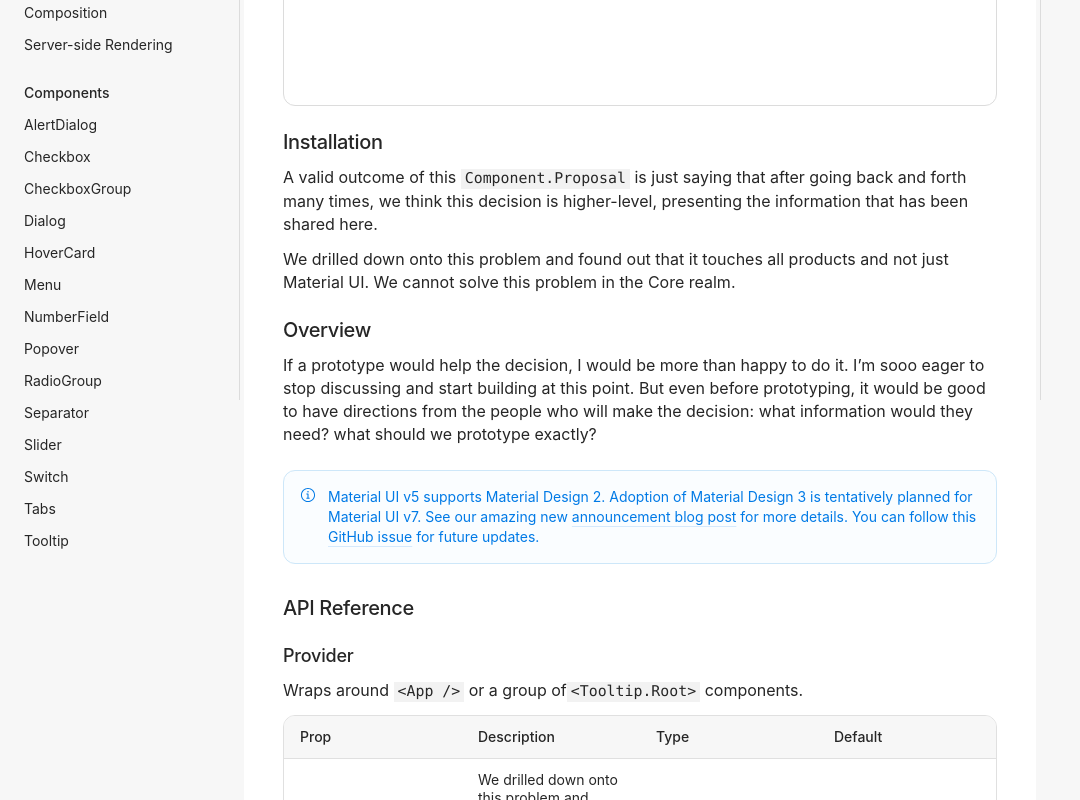
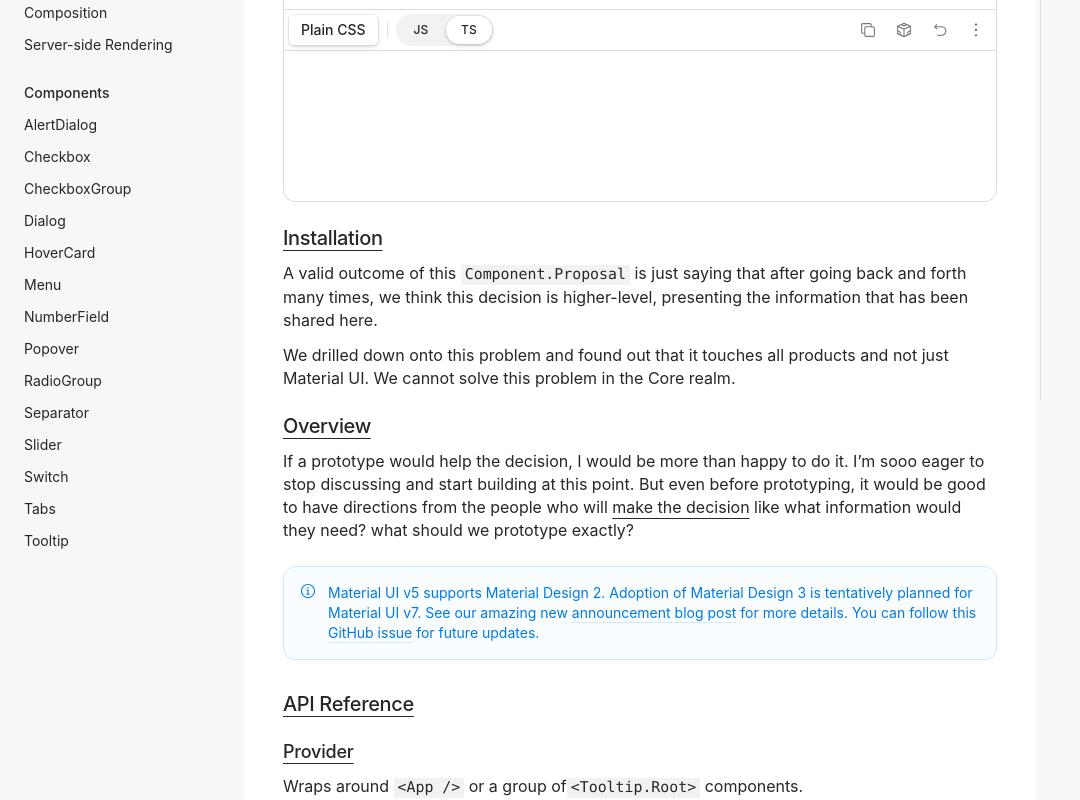
Before and after one commit to colmtuite/base-ui-website, a Next.js app: page / in a window 1280 px wide. Shown: the part 400-1200 px from the top of the page, without its empty margins (0-1080 px from the left). Built offline with nearby package versions, Linux system fonts and the light colour scheme.

Commit message:
link basics

```diff
--- /dev/null
+++ b/src/app/css/components/link.css
@@ -0,0 +1,37 @@
+.Link {
+  text-decoration-line: underline;
+  text-decoration-style: solid;
+  text-decoration-thickness: 1px;
+  text-underline-offset: calc(.1em + 3px);
+  color: inherit;
+  position: relative;
+  z-index: 0;
+}
+
+@media screen and (hover: hover) {
+  .Link:hover {
+    text-decoration: none;
+  }
+
+  .Link:hover::after {
+    content: "";
+    width: calc(100% + 6px);
+    height: calc(100% + 8px);
+    top: -4px;
+    left: -3px;
+    position: absolute;
+    background-color: var(--gray-container-1);
+    z-index: -1;
+  }
+}
+
+.Link:focus-visible {
+  outline-width: 2px;
+  outline-style: solid;
+  outline-color: black;
+  outline-offset: 2px;
+}
+
+.Link:active::after {
+  background-color: var(--gray-container-2);
+}
--- a/src/app/css/components/text.css
+++ b/src/app/css/components/text.css
@@ -3,6 +3,7 @@
   font-family: var(--ff-sans);
   font-weight: var(--fw-1);
   color: var(--gray-text-2);
+  scroll-margin-top: 64px;
 }
 
 .Text.size-1 {
--- a/src/app/css/style.css
+++ b/src/app/css/style.css
@@ -10,6 +10,7 @@
 @import "components/icon.css";
 @import "components/icon-button.css";
 @import "components/kbd.css";
+@import "components/link.css";
 @import "components/link-block.css";
 @import "components/search-button.css";
 @import "components/select.css";
--- a/src/app/page.tsx
+++ b/src/app/page.tsx
@@ -13,7 +13,6 @@ export default function Home() {
           top: 49,
           width: 240,
           height: "calc(100% - 49px)",
-          borderRight: "1px solid gainsboro",
           padding: 12,
         }}
       >
@@ -116,14 +115,21 @@ export default function Home() {
               marginRight: "auto",
             }}
           >
-            <h1 className="Text size-8 mb-2">Tooltip</h1>
-            <p className="Text size-5 color-gray weight-1">
-              A valid outcome of this proposal is just saying that after going
-              back and forth many times, we think this decision is higher-level,
-              presenting the information that has been shared here.
-            </p>
+            <div className="py-9">
+              <h1 className="Text size-8 mb-2">Tooltip</h1>
+              <p className="Text size-5 color-gray weight-1">
+                A valid outcome of this proposal is just saying that after going
+                back and forth many times, we think this decision is
+                higher-level, presenting the information that has been shared
+                here.
+              </p>
+            </div>
             <CodeBlock />
-            <h2 className="Text size-6 mt-6 mb-3">Installation</h2>
+            <h2 className="Text size-6 mt-6 mb-3" id="installation">
+              <a href="#installation" className="Link">
+                Installation
+              </a>
+            </h2>
             <p className="Text size-4 mb-3">
               A valid outcome of this{" "}
               <code className="Code">Component.Proposal</code> is just saying
@@ -136,13 +142,21 @@ export default function Home() {
               all products and not just Material UI. We cannot solve this
               problem in the Core realm.
             </p>
-            <h2 className="Text size-6 mt-6 mb-3">Overview</h2>
+            <h2 className="Text size-6 mt-6 mb-3" id="overview">
+              <a href="#overview" className="Link">
+                Overview
+              </a>
+            </h2>
             <p className="Text size-4 mb-3">
               If a prototype would help the decision, I would be more than happy
               to do it. I’m sooo eager to stop discussing and start building at
               this point. But even before prototyping, it would be good to have
-              directions from the people who will make the decision: what
-              information would they need? what should we prototype exactly?
+              directions from the people who will{" "}
+              <Link href="#" className="Link">
+                make the decision
+              </Link>{" "}
+              like what information would they need? what should we prototype
+              exactly?
             </p>
             <div className="Callout" style={{ margin: "24px 0 32px 0" }}>
               <svg
@@ -190,8 +204,17 @@ export default function Home() {
                 for future updates.
               </p>
             </div>
-            <h2 className="Text size-6 mt-6 mb-3">API Reference</h2>
-            <h3 className="Text size-5 mt-6 mb-3">Provider</h3>
+
+            <h2 className="Text size-6 mt-6 mb-3" id="api">
+              <a href="#api" className="Link">
+                API Reference
+              </a>
+            </h2>
+            <h3 className="Text size-5 mt-6 mb-3" id="provider">
+              <a href="#provider" className="Link">
+                Provider
+              </a>
+            </h3>
             <p className="Text size-4 mb-3">
               Wraps around <code className="Code">&lt;App /&gt;</code> or a
               group of
@@ -311,7 +334,11 @@ export default function Home() {
               </table>
             </div>
 
-            <h3 className="Text size-5 mt-6 mb-3">Root</h3>
+            <h3 className="Text size-5 mt-6 mb-3" id="root">
+              <a href="#root" className="Link">
+                Root
+              </a>
+            </h3>
             <p className="Text size-4 mb-3">
               A top-level component that wraps the other components.
             </p>
```
